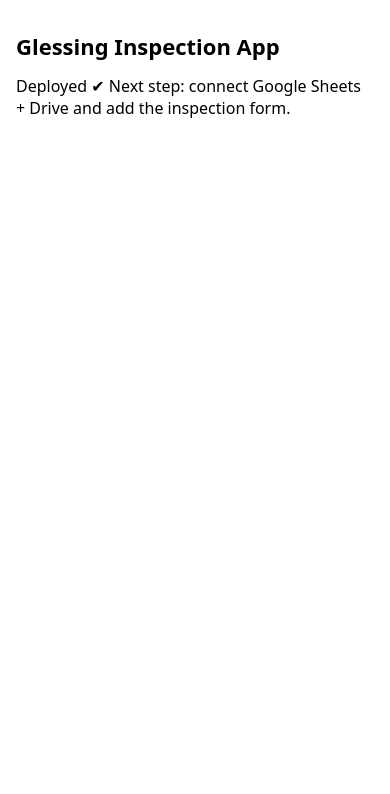
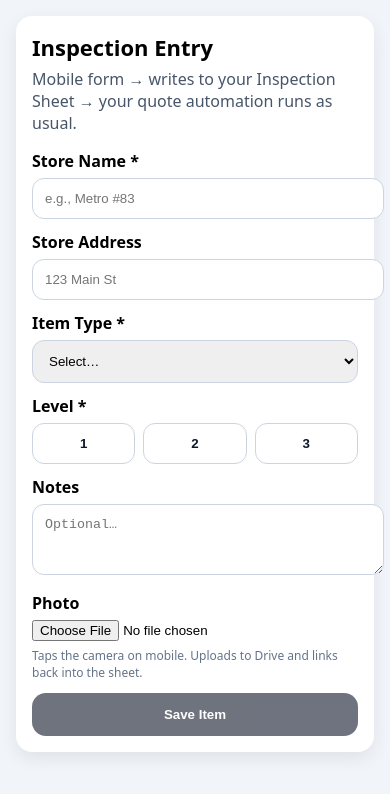
Before and after one commit to keatingb23-hub/glessing-inspection-app, a Next.js app: page / in a window 390 px wide. Shown: the top 794 px of the page. Built offline with nearby package versions, Linux system fonts and the light colour scheme.

Commit message:
Update page.tsx
Add mobile inspection form

```diff
--- a/app/page.tsx
+++ b/app/page.tsx
@@ -1,10 +1,189 @@
+"use client";
+
+import { useMemo, useState } from "react";
+
+const ITEM_TYPES = [
+  "Display Case Gasket",
+  "Under Counter Gasket",
+  "Upright Gasket",
+  "Walk In Gasket",
+  "Hold Open",
+  "Bumper",
+  "Electrical Cover",
+  "Torque Rod",
+  "Torque Master",
+  "Door Hinge",
+  "Door Sweep",
+  "Replacement Door",
+];
+
 export default function Page() {
+  const [storeName, setStoreName] = useState("");
+  const [storeAddress, setStoreAddress] = useState("");
+  const [itemType, setItemType] = useState("");
+  const [level, setLevel] = useState<"" | "1" | "2" | "3">("");
+  const [notes, setNotes] = useState("");
+  const [photoFile, setPhotoFile] = useState<File | null>(null);
+
+  const [status, setStatus] = useState<"idle" | "saving" | "ok" | "err">("idle");
+  const [msg, setMsg] = useState("");
+
+  const canSubmit = useMemo(() => storeName.trim() && itemType && level, [storeName, itemType, level]);
+
+  async function submit() {
+    setStatus("saving");
+    setMsg("");
+
+    try {
+      const fd = new FormData();
+      fd.append("storeName", storeName);
+      fd.append("storeAddress", storeAddress);
+      fd.append("itemType", itemType);
+      fd.append("level", level);
+      fd.append("notes", notes);
+      if (photoFile) fd.append("photo", photoFile);
+
+      const res = await fetch("/api/inspection", { method: "POST", body: fd });
+      const json = await res.json().catch(() => ({}));
+      if (!res.ok) throw new Error(json?.error || "Submit failed");
+
+      setStatus("ok");
+      setMsg("Saved ✔");
+
+      // keep store fields, clear the line item fields
+      setItemType("");
+      setLevel("");
+      setNotes("");
+      setPhotoFile(null);
+    } catch (e: any) {
+      setStatus("err");
+      setMsg(e?.message || "Error");
+    }
+  }
+
   return (
-    <main style={{ padding: 16, fontFamily: "system-ui" }}>
-      <h1 style={{ fontSize: 22, fontWeight: 700 }}>Glessing Inspection App</h1>
-      <p style={{ marginTop: 8 }}>
-        Deployed ✔ Next step: connect Google Sheets + Drive and add the inspection form.
-      </p>
+    <main style={{ minHeight: "100vh", background: "#f1f5f9", padding: 16, fontFamily: "system-ui" }}>
+      <div style={{ maxWidth: 560, margin: "0 auto", background: "white", borderRadius: 16, padding: 16, boxShadow: "0 6px 18px rgba(0,0,0,0.08)" }}>
+        <h1 style={{ fontSize: 22, fontWeight: 800, margin: 0 }}>Inspection Entry</h1>
+        <p style={{ marginTop: 6, color: "#475569" }}>
+          Mobile form → writes to your Inspection Sheet → your quote automation runs as usual.
+        </p>
+
+        <div style={{ display: "grid", gap: 12, marginTop: 12 }}>
+          <div>
+            <label style={{ fontWeight: 700 }}>Store Name *</label>
+            <input
+              value={storeName}
+              onChange={(e) => setStoreName(e.target.value)}
+              placeholder="e.g., Metro #83"
+              style={{ width: "100%", marginTop: 6, padding: 12, borderRadius: 12, border: "1px solid #cbd5e1" }}
+            />
+          </div>
+
+          <div>
+            <label style={{ fontWeight: 700 }}>Store Address</label>
+            <input
+              value={storeAddress}
+              onChange={(e) => setStoreAddress(e.target.value)}
+              placeholder="123 Main St"
+              style={{ width: "100%", marginTop: 6, padding: 12, borderRadius: 12, border: "1px solid #cbd5e1" }}
+            />
+          </div>
+
+          <div>
+            <label style={{ fontWeight: 700 }}>Item Type *</label>
+            <select
+              value={itemType}
+              onChange={(e) => setItemType(e.target.value)}
+              style={{ width: "100%", marginTop: 6, padding: 12, borderRadius: 12, border: "1px solid #cbd5e1" }}
+            >
+              <option value="">Select…</option>
+              {ITEM_TYPES.map((t) => (
+                <option key={t} value={t}>{t}</option>
+              ))}
+            </select>
+          </div>
+
+          <div>
+            <label style={{ fontWeight: 700 }}>Level *</label>
+            <div style={{ display: "flex", gap: 8, marginTop: 6 }}>
+              {(["1", "2", "3"] as const).map((v) => (
+                <button
+                  key={v}
+                  type="button"
+                  onClick={() => setLevel(v)}
+                  style={{
+                    flex: 1,
+                    padding: 12,
+                    borderRadius: 12,
+                    border: "1px solid #cbd5e1",
+                    background: level === v ? "#0f172a" : "white",
+                    color: level === v ? "white" : "#0f172a",
+                    fontWeight: 800,
+                  }}
+                >
+                  {v}
+                </button>
+              ))}
+            </div>
+          </div>
+
+          <div>
+            <label style={{ fontWeight: 700 }}>Notes</label>
+            <textarea
+              value={notes}
+              onChange={(e) => setNotes(e.target.value)}
+              rows={3}
+              placeholder="Optional…"
+              style={{ width: "100%", marginTop: 6, padding: 12, borderRadius: 12, border: "1px solid #cbd5e1" }}
+            />
+          </div>
+
+          <div>
+            <label style={{ fontWeight: 700 }}>Photo</label>
+            <input
+              type="file"
+              accept="image/*"
+              capture="environment"
+              onChange={(e) => setPhotoFile(e.target.files?.[0] || null)}
+              style={{ width: "100%", marginTop: 6 }}
+            />
+            <div style={{ fontSize: 12, color: "#64748b", marginTop: 6 }}>
+              Taps the camera on mobile. Uploads to Drive and links back into the sheet.
+            </div>
+          </div>
+
+          <button
+            type="button"
+            disabled={!canSubmit || status === "saving"}
+            onClick={submit}
+            style={{
+              width: "100%",
+              padding: 14,
+              borderRadius: 14,
+              border: "none",
+              background: "#0f172a",
+              color: "white",
+              fontWeight: 900,
+              opacity: !canSubmit || status === "saving" ? 0.6 : 1,
+            }}
+          >
+            {status === "saving" ? "Saving…" : "Save Item"}
+          </button>
+
+          {msg ? (
+            <div style={{
+              padding: 12,
+              borderRadius: 12,
+              background: status === "ok" ? "#dcfce7" : status === "err" ? "#fee2e2" : "#f1f5f9",
+              color: status === "ok" ? "#166534" : status === "err" ? "#991b1b" : "#0f172a",
+              fontWeight: 700
+            }}>
+              {msg}
+            </div>
+          ) : null}
+        </div>
+      </div>
     </main>
   );
 }
```
